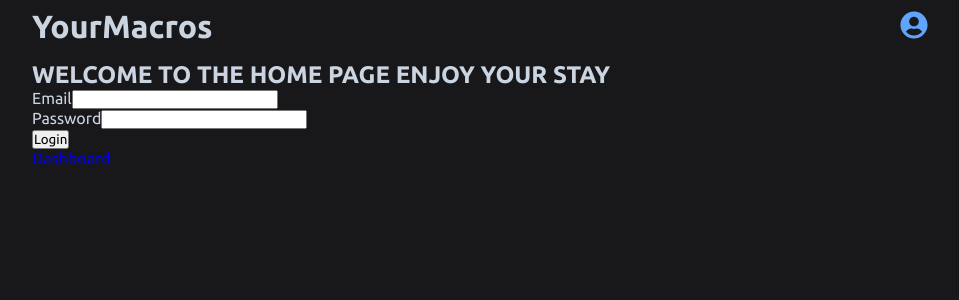
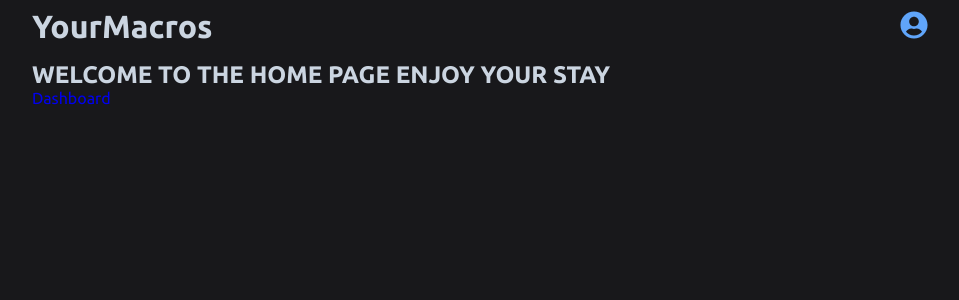
Before and after one commit to jonmico/your-macros, a React (Vite) app in the folder client/: page / in a window 1280 px wide. Shown: the top 300 px of the page, without its empty margins (160-1119 px from the left). Built offline with nearby package versions, Linux system fonts and the light colour scheme.

Commit message:
Clean up Home Page.

```diff
--- a/client/src/pages/home/home.tsx
+++ b/client/src/pages/home/home.tsx
@@ -1,46 +1,10 @@
-import { Link, useNavigate } from 'react-router-dom';
+import { Link } from 'react-router-dom';
 import styles from './home.module.css';
-import { useState } from 'react';
-import { login } from '../../services/user-api';
 
 export default function Home() {
-  const [email, setEmail] = useState('');
-  const [password, setPassword] = useState('');
-  const navigate = useNavigate();
-
-  async function handleSubmit(evt: React.FormEvent<HTMLFormElement>) {
-    evt.preventDefault();
-
-    const data = await login(email, password);
-
-    console.log(data);
-    navigate('/dashboard');
-  }
-
   return (
     <div>
       <h2>WELCOME TO THE HOME PAGE ENJOY YOUR STAY</h2>
-      <form onSubmit={handleSubmit}>
-        <div>
-          <label htmlFor='email'>Email</label>
-          <input
-            type='text'
-            id={'email'}
-            value={email}
-            onChange={(evt) => setEmail(evt.target.value)}
-          />
-        </div>
-        <div>
-          <label htmlFor='password'>Password</label>
-          <input
-            type='password'
-            id={'password'}
-            value={password}
-            onChange={(evt) => setPassword(evt.target.value)}
-          />
-        </div>
-        <button>Login</button>
-      </form>
       <Link to={'/dashboard'} className={styles.link}>
         Dashboard
       </Link>
```
